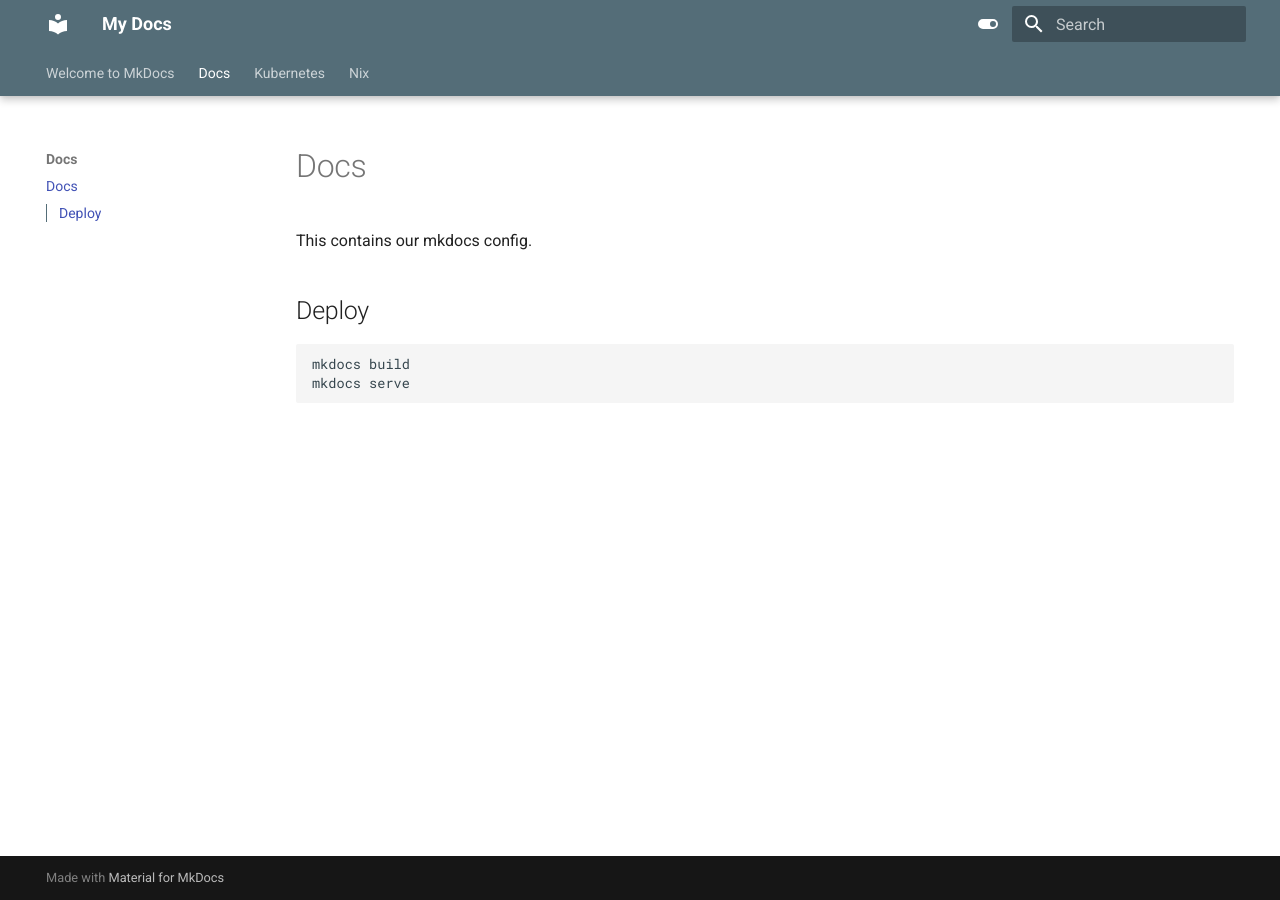
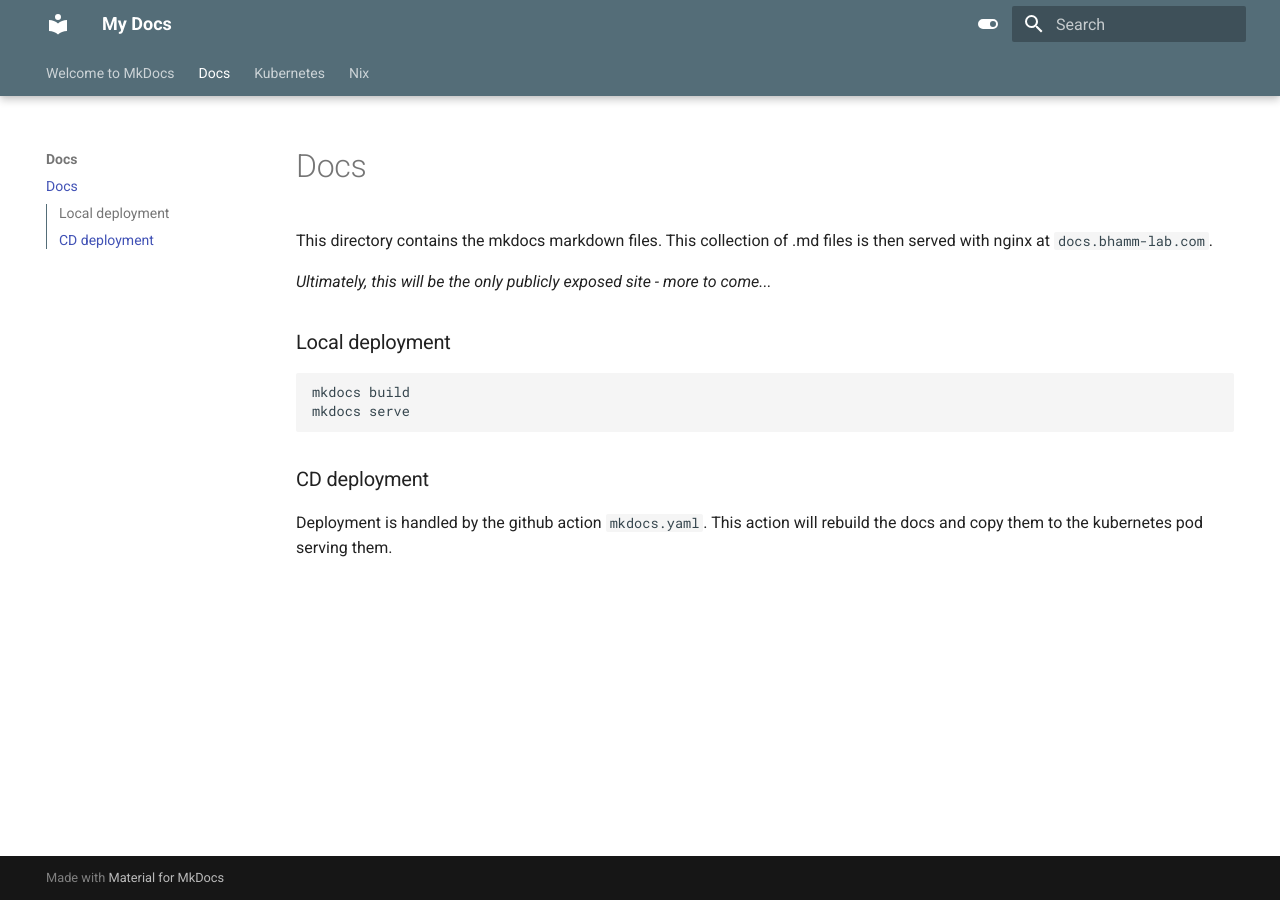
Before and after one commit to blake-hamm/bhamm-lab, an MkDocs documentation site: the page built from docs/docs/index.md, in a window 1280 px wide. Built offline with MkDocs 1.6.1 and Material for MkDocs 9.7.7, drawn with Linux system fonts in a browser that asks for light colours.

Commit message:
Update docs docs

````diff
--- a/docs/docs/index.md
+++ b/docs/docs/index.md
@@ -1,8 +1,13 @@
 # Docs
-This contains our mkdocs config.
+This directory contains the mkdocs markdown files. This collection of .md files is then served with nginx at `docs.bhamm-lab.com`.
 
-## Deploy
+*Ultimately, this will be the only publicly exposed site - more to come...*
+
+### Local deployment
 ```nix-shell
 mkdocs build
 mkdocs serve
 ```
+
+### CD deployment
+Deployment is handled by the github action `mkdocs.yaml`. This action will rebuild the docs and copy them to the kubernetes pod serving them.
````
